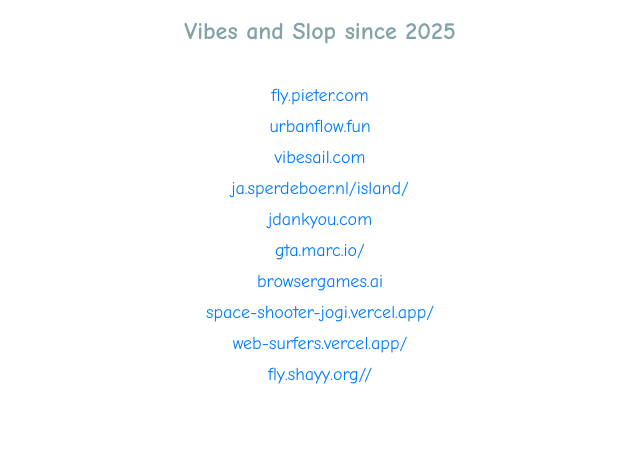
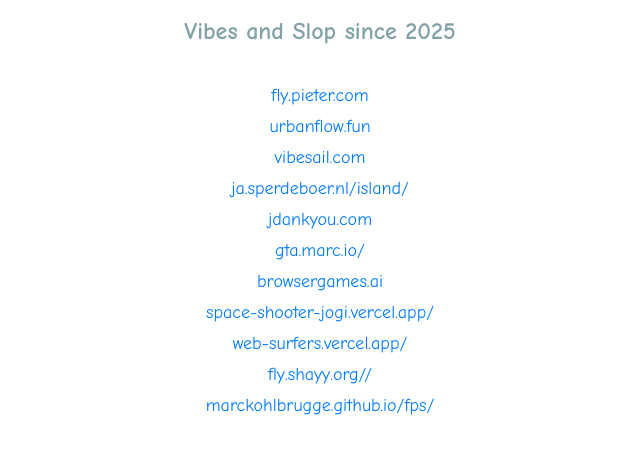
Before and after one commit to Nostrocker/nugrounds, a plain HTML site: page index.html in a window 1280 px wide. Shown: the part 78-532 px from the top of the page, without its empty margins (320-960 px from the left). Drawn offline with Linux system fonts and the light colour scheme.

Commit message:
Update index.html

```diff
--- a/index.html
+++ b/index.html
@@ -54,6 +54,7 @@
     <li><a href="https://space-shooter-jogi.vercel.app/">space-shooter-jogi.vercel.app/</li>
     <li><a href="https://web-surfers.vercel.app/">web-surfers.vercel.app/</li>
     <li><a href="https://fly.shayy.org/">fly.shayy.org//</li>
+    <li><a href="https://marckohlbrugge.github.io/fps/">marckohlbrugge.github.io/fps/</li>
   </ul>
 </body>
 </html>
```
